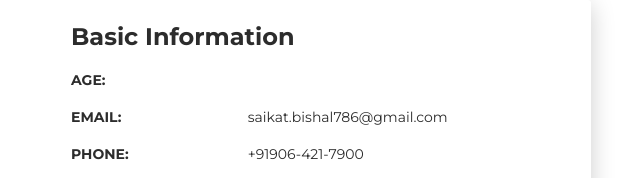
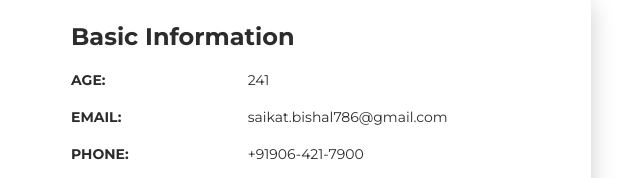
Before and after one commit to saikatbishal/resume, a website: page public/index.html in a window 1280 px wide. Shown: the part 620-798 px from the top of the page, 604-1244 px from the left. Drawn offline with Linux system fonts and the light colour scheme.

Commit message:
Update index.html

```diff
--- a/public/index.html
+++ b/public/index.html
@@ -589,5 +589,6 @@
     //document.querySelector('.output2').textContent = dob;
     document.querySelector('.age').textContent = age;
 }
+    ShowDate();
   </script>
 </html>
```
